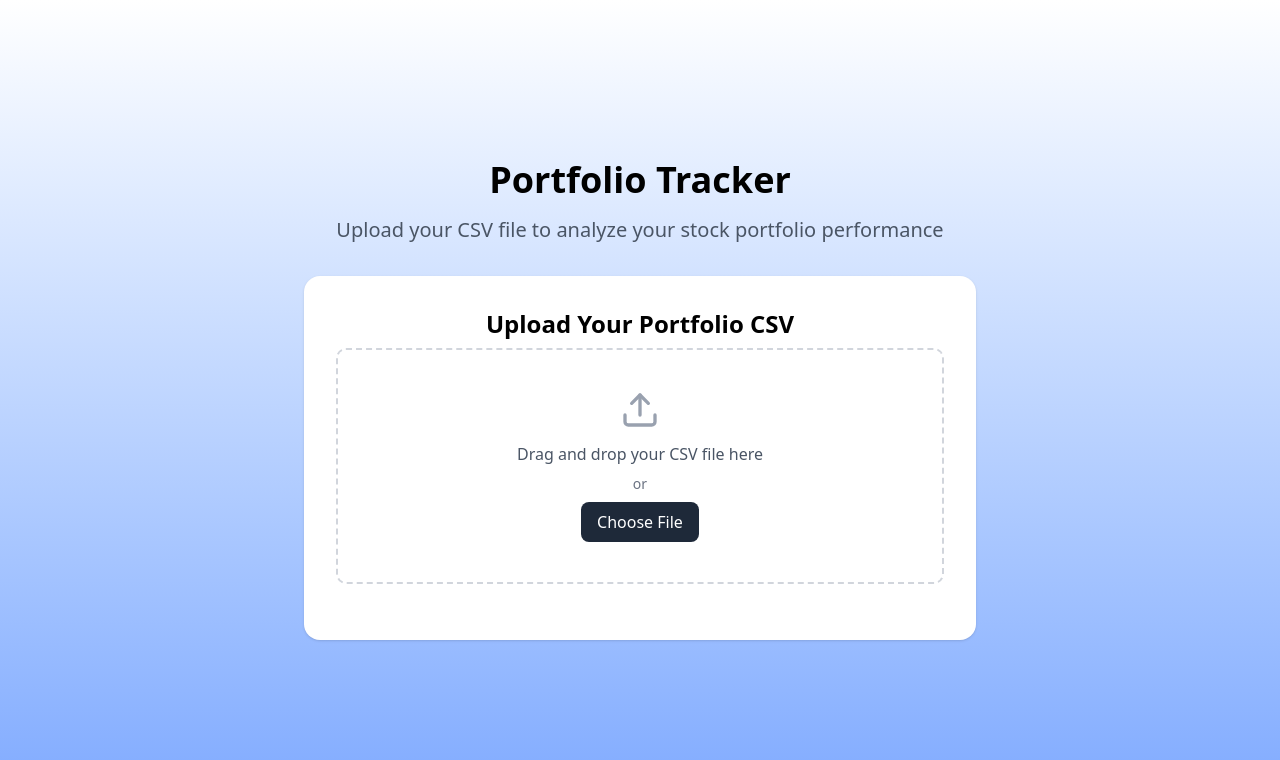
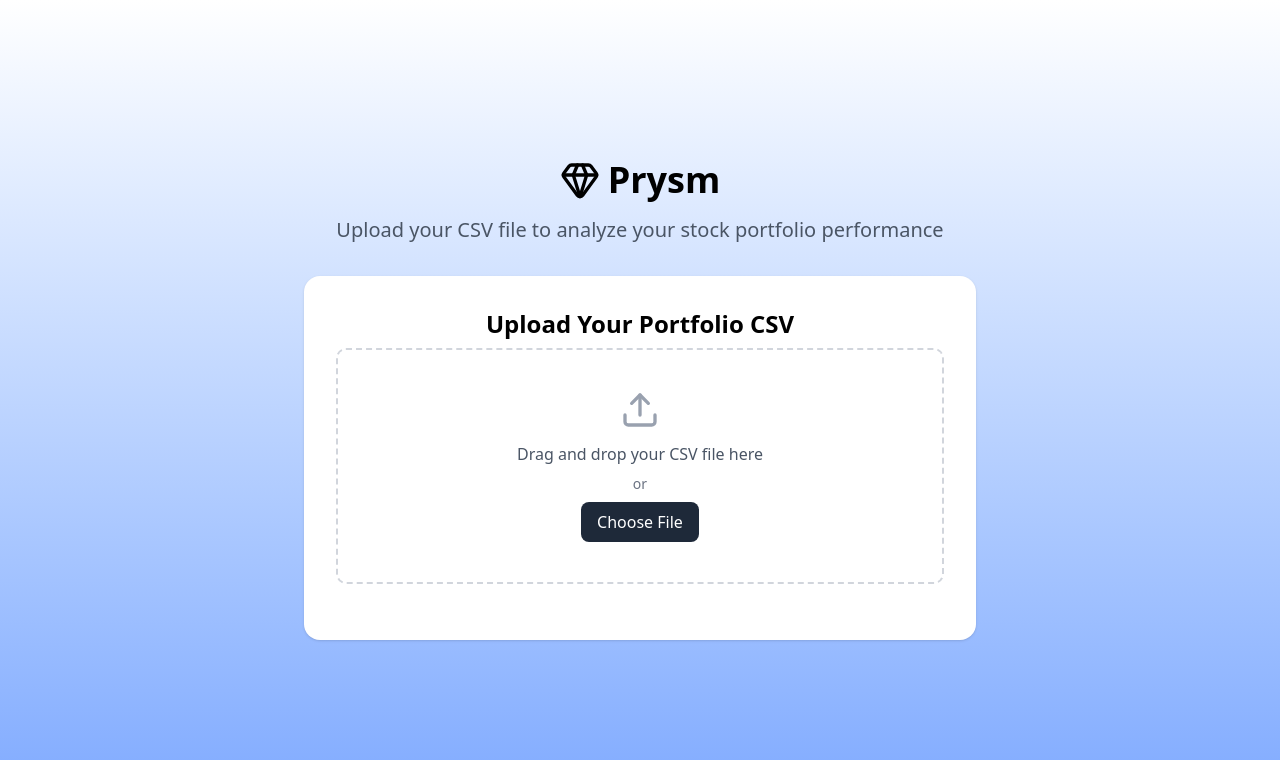
Before and after one commit to ashxta/prysm-assignment, a Next.js app: page / in a window 1280 px wide. Shown: the top 760 px of the page. Built offline with nearby package versions, Linux system fonts and the light colour scheme.

Commit message:
Update page.tsx

```diff
--- a/app/page.tsx
+++ b/app/page.tsx
@@ -1,7 +1,7 @@
 "use client";
 
 import { useEffect, useState } from "react";
-import { Upload } from "lucide-react";
+import { Upload, Gem } from "lucide-react";
 import Papa from "papaparse"
 import { calculateHoldings, calculatePortfolioSummary, generatePortfolioHistory } from "@/components/portolioCalculation";
 import { Summary } from "@/components/summary";
@@ -148,9 +148,14 @@ export default function Home() {
   if (!portfolioData) {
     return (
       <div className="min-h-screen flex items-center justify-center p-6 bg-gradient-to-b from-white to-[#80aaff]">
-        <div className="w-full max-w-2xl">
+        <div className="w-full max-w-2xl animate-in fade-in">
           <div className="text-center mb-8">
-            <h1 className="text-4xl font-bold mb-4 text-black">Portfolio Tracker</h1>
+            <h1 className="text-4xl font-bold mb-4 text-black">
+              <span className="flex items-center justify-center gap-2">
+                <Gem className="size-10 text-black" />
+                Prysm
+              </span>
+            </h1>
             <p className="text-xl text-gray-600">
               Upload your CSV file to analyze your stock portfolio performance
             </p>
@@ -179,8 +184,9 @@ export default function Home() {
       <header className="border-b bg-card/50 backdrop-blur-sm sticky top-0 z-50">
         <div className="container mx-auto px-4 py-4">
           <div className="flex items-center justify-between">
-            <h1 className="text-2xl font-bold bg-[var(--gradient-primary)] bg-clip-text text-transparent">
-              Portfolio Tracker
+            <h1 className="text-2xl font-bold bg-[var(--gradient-primary)] bg-clip-text text-transparent flex items-center gap-2">
+              <Gem className="size-6 text-primary" />
+              Prysm
             </h1>
             <button onClick={handleReset} className="px-4 py-2 text-sm font-medium text-muted-foreground hover:text-foreground transition-colors">
               Upload New CSV
@@ -189,7 +195,7 @@ export default function Home() {
         </div>
       </header>
 
-      <main className="container mx-auto px-4 py-8 space-y-8">
+      <main className="container mx-auto px-4 py-8 space-y-8 animate-in fade-in">
         <Summary summary={portfolioData.summary} />
         <Charts holdings={portfolioData.holdings} portfolioHistory={portfolioData.portfolioHistory}/>
         <TableCard holdings={portfolioData.holdings} />
```
